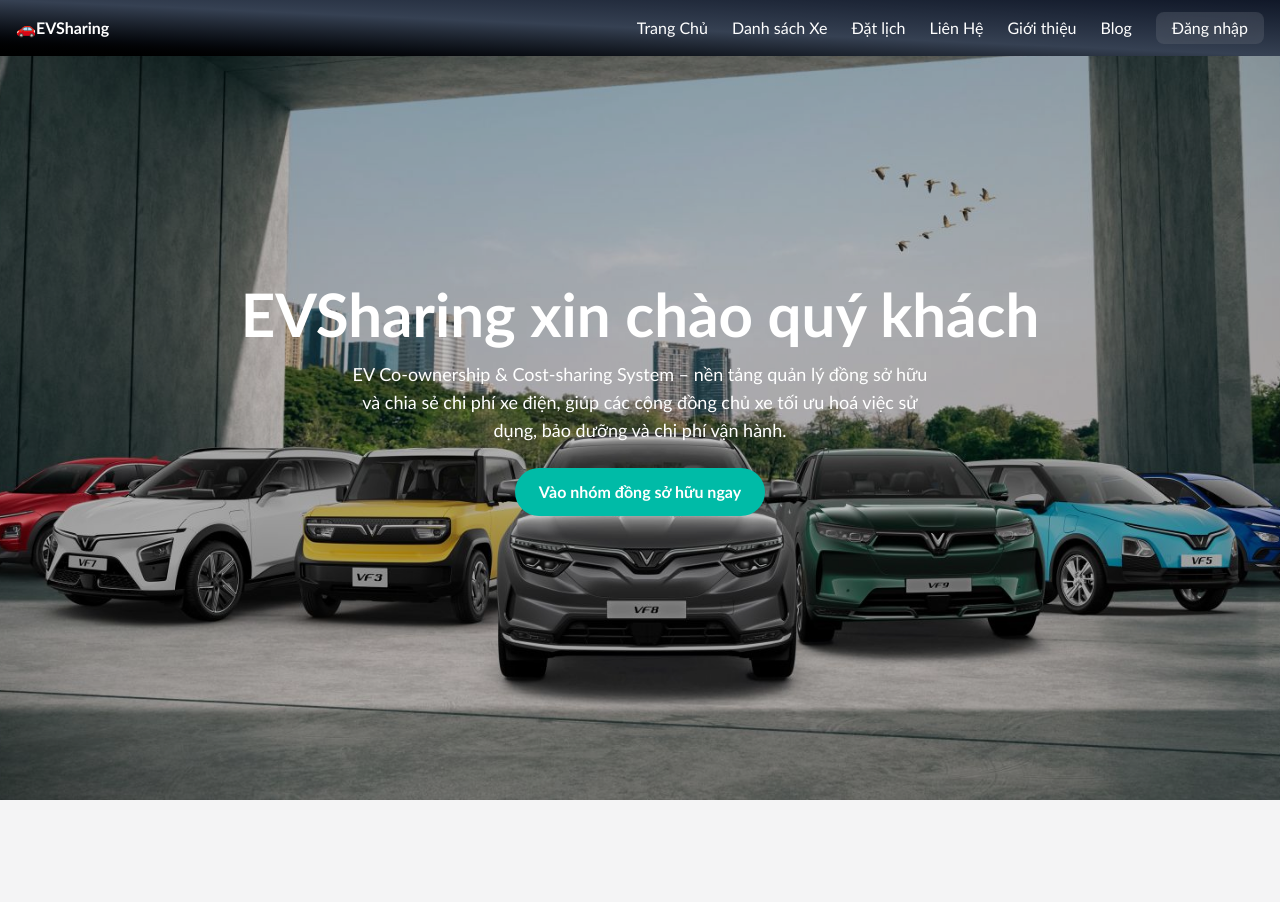
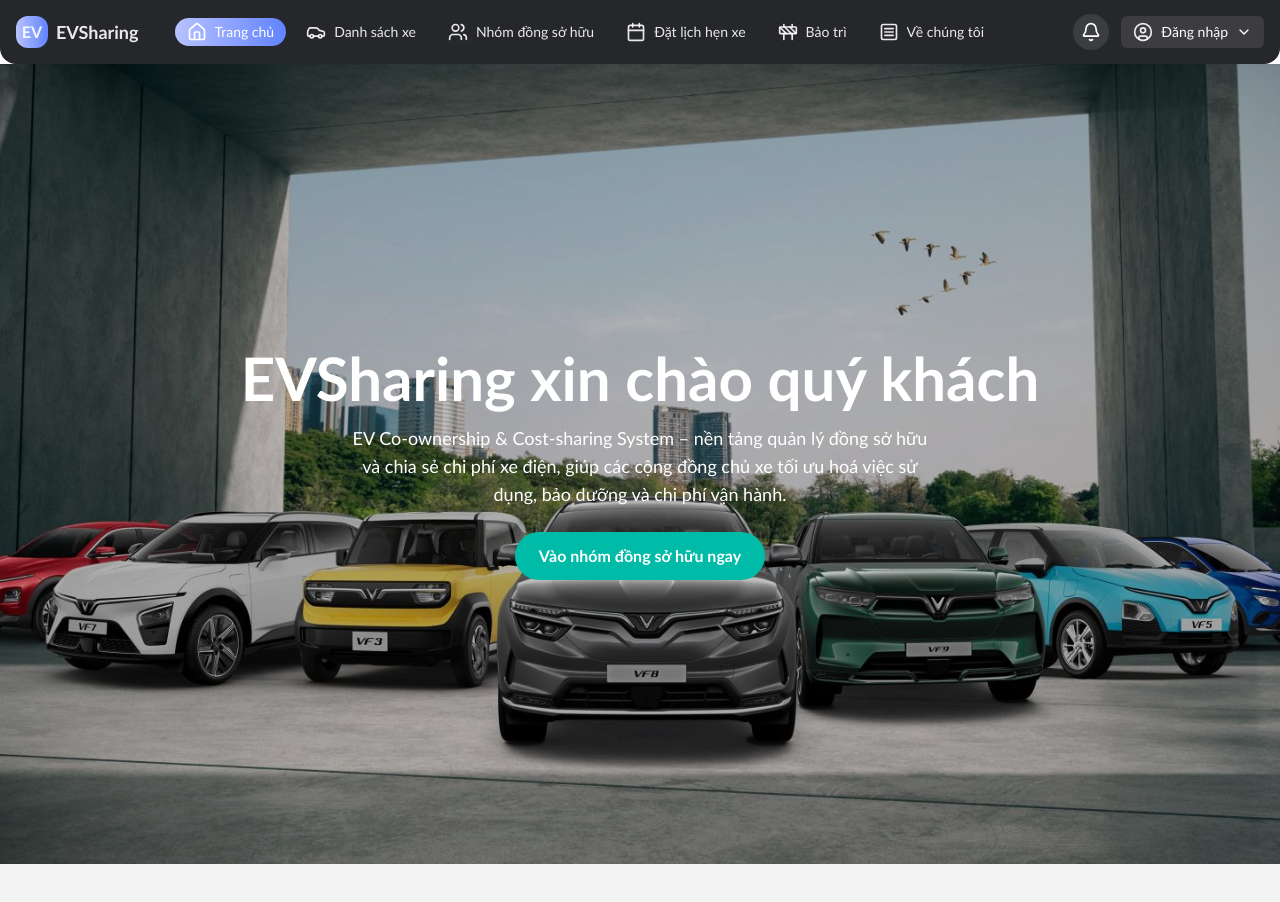
Before and after one commit to ThanhHienIT2004/fe-co-ev, a Next.js app: page / in a window 1280 px wide. Shown: the top 902 px of the page. Built offline with nearby package versions, Linux system fonts and the light colour scheme.

Commit message:
Fix header prettier

```diff
--- a/package.json
+++ b/package.json
@@ -8,12 +8,14 @@
     "start": "next start"
   },
   "dependencies": {
+    "framer-motion": "^12.23.24",
     "lucide-react": "^0.546.0",
     "next": "15.5.4",
     "next-auth": "^4.24.11",
     "notistack": "^3.0.2",
     "react": "19.1.0",
-    "react-dom": "19.1.0"
+    "react-dom": "19.1.0",
+    "react-icons": "^5.5.0"
   },
   "devDependencies": {
     "@tailwindcss/postcss": "^4",
--- a/src/app/(co-owner)/vehicles/layout.tsx
+++ b/src/app/(co-owner)/vehicles/layout.tsx
@@ -1,6 +1,6 @@
 import HeroBanner from "@/components/Banner/HeroBanner";
 import Footer from "@/components/Footer/Footer";
-import Header from "@/components/Header/Header";
+import { Header } from "@/components/Header/Header";
 import React from "react";
 
 export default function HomeLayout({ children }: { children: React.ReactNode }) {
--- a/src/app/(home)/layout.tsx
+++ b/src/app/(home)/layout.tsx
@@ -1,7 +1,7 @@
 import React from "react";
 import HeroBanner from "@/components/Banner/HeroBanner";
-import Header from "@/components/Header/Header";
 import Footer from "@/components/Footer/Footer";
+import { Header } from "@/components/Header/Header";
 
 // src/app/(guest)/layout.tsx
 export default function HomeLayout({ children }: { children: React.ReactNode }) {
--- a/src/components/Header/Header.tsx
+++ b/src/components/Header/Header.tsx
@@ -1,131 +1,117 @@
-'use client';
+"use client";
 
-import Link from 'next/link';
-import { useState, useEffect } from 'react';
-import { Menu, UserCircle, X } from 'lucide-react';
+import React, { useState } from "react";
+import Link from "next/link";
+import { usePathname } from "next/navigation";
+import {
+  Bell,
+  Users,
+  Car,
+  ChevronDown,
+  Calendar,
+  Home,
+  UserCircle,
+  Construction,
+  SquareMenu
+} from "lucide-react";
+import { motion, AnimatePresence } from "framer-motion";
 
-export default function Header() {
-    const [isOpen, setIsOpen] = useState(false);
-    const [user, setUser] = useState<{ email: string } | null>(null);
+export const Header = () => {
+  const [open, setOpen] = useState(false);
+  const pathname = usePathname();
 
-    // Nav links
-    const navLinks = [
-        { label: 'Trang Chủ', href: '/' },
-        { label: 'Danh sách Xe', href: '/vehicles' },
-        { label: 'Đặt lịch', href: '/booking' },
-        { label: 'Liên Hệ', href: '/contact' },
-        { label: 'Giới thiệu', href: '/about' },
-        { label: 'Blog', href: '/post' }
+  const navItems = [
+    { href: "/", label: "Trang chủ", icon: Home },
+    { href: "/vehicles", label: "Danh sách xe", icon: Car },
+    { href: "/group", label: "Nhóm đồng sở hữu", icon: Users },
+    { href: "/booking", label: "Đặt lịch hẹn xe", icon: Calendar },
+    { href: "/maintains", label: "Bảo trì", icon: Construction },
+        { href: "/about", label: "Về chúng tôi", icon: SquareMenu },
+
   ];
 
-    // Giả lập fetch session từ localStorage hoặc API
-    useEffect(() => {
-        const session = localStorage.getItem('session');
-        if (session) {
-            setUser(JSON.parse(session));
-        }
-    }, []);
-
-    // Logout
-    const handleLogout = () => {
-        localStorage.removeItem('session');
-        setUser(null);
-    };
-
   return (
-        <header className="fixed w-full top-0 z-50 bg-gradient-to-tr from-black via-gray-700 to-gray-900 transition-all duration-140">
-            <div className="max-w-7xl mx-auto flex items-center justify-between px-4 py-3">
-                {/* Logo */}
-                <Link href="/" className="text-white font-bold text-white flex items-center gap-2">
-                    <span className="text-white">🚗EVSharing</span>
+    <div className="sticky top-0 z-20 w-full rounded-b-2xl bg-[#26272b] text-white">
+      <div
+        className="mx-auto max-w-7xl px-4"
+        onMouseEnter={() => setOpen(true)}
+        onMouseLeave={() => setOpen(false)}
+      >
+        <div className="flex h-16 items-center justify-between">
+          {/* Logo + Menu */}
+          <div className="flex items-center gap-3">
+            <Link
+              href="/"
+              className="flex items-center gap-2 text-white/90 hover:opacity-80 transition"
+            >
+              <div
+                className="size-8 rounded-xl grid place-items-center font-bold"
+                style={{
+                  background:
+                    "linear-gradient(to right, #B8C2FF 0%, #6183FF 100%)",
+                }}
+              >
+                EV
+              </div>
+              <span className="text-lg font-semibold">EVSharing</span>
             </Link>
 
-                {/* Desktop Menu */}
-                <nav className="hidden md:flex space-x-6 items-center">
-                    {navLinks.map(link => (
+            {/* Navigation */}
+            <nav className="ml-6 hidden md:flex items-center gap-2">
+              {navItems.map((item) => {
+                const isActive = pathname === item.href;
+                return (
                   <Link
-                            key={`${link.label}-${link.href}`} // key duy nhất
-                            href={link.href}
-                            className="text-white hover:text-gray-400 font-medium"
+                    key={item.href}
+                    href={item.href}
+                    className={`group relative inline-flex items-center rounded-full px-3 py-1 text-sm transition
+                      ${isActive ? "text-white" : "text-white/90 hover:bg-indigo-500/20"}`}
+                    style={
+                      isActive
+                        ? {
+                            background:
+                              "linear-gradient(to right, #B8C2FF 0%, #6183FF 100%)",
+                          }
+                        : {}
+                    }
                   >
-                            {link.label}
+                    <item.icon className="size-5 shrink-0" />
+                    <AnimatePresence initial={false}>
+                      {(isActive || open) && (
+                        <motion.span
+                          initial={{ width: 0, opacity: 0 }}
+                          animate={{ width: "auto", opacity: 1 }}
+                          exit={{ width: 0, opacity: 0 }}
+                          transition={{ duration: 0.25 }}
+                          className="overflow-hidden ml-2 whitespace-nowrap"
+                        >
+                          {item.label}
+                        </motion.span>
+                      )}
+                    </AnimatePresence>
                   </Link>
-                    ))}
-
-                    {/* Auth Section */}
-                    {!user ? (
-                        <Link
-                            href="/login"
-                            className="text-white hover:text-gray-400 font-medium px-4 py-1 rounded-lg bg-white/10 hover:bg-white/20 backdrop-blur-md transition"
-                        >
-                            Đăng nhập
-                        </Link>
-                    ) : (
-                        <div className="relative group ml-4">
-                            <div className="inline-flex items-center gap-2 px-3 py-1.5 rounded-md bg-white/10 backdrop-blur-md text-sm font-medium text-gray-700 hover:bg-white/20 transition cursor-pointer">
-                                <UserCircle className="w-5 h-5 text-white/90" />
-                                {user.email}
+                );
+              })}
+            </nav>
           </div>
 
-                            <div className="absolute right-0 mt-2 w-48 rounded-md shadow-lg bg-white/10 backdrop-blur-md ring-1 ring-white/20 z-50 opacity-0 invisible group-hover:opacity-100 group-hover:visible transition duration-150">
-                                <Link href="/profile" className="block px-4 py-2 text-sm text-gray-700 hover:bg-gray-100">
-                                    Thông tin cá nhân
-                                </Link>
-                                <Link href="/profile/appointment" className="block px-4 py-2 text-sm text-gray-700 hover:bg-gray-100">
-                                    Lịch đặt xe của tôi
-                                </Link>
-                                <button
-                                    onClick={handleLogout}
-                                    className="w-full text-left px-4 py-2 text-sm text-red-600 hover:bg-gray-100"
-                                >
-                                    Đăng xuất
+          {/* Right side */}
+          <div className="flex items-center gap-3">
+            {/* Notifications */}
+            <button className="rounded-full bg-white/10 p-2 hover:bg-white/15">
+              <Bell className="size-5" />
             </button>
+
+            {/* User section (tĩnh) */}
+            <div className="inline-flex items-center gap-2 px-3 py-1.5 rounded-md bg-white/10 backdrop-blur-md text-sm font-medium text-white hover:bg-white/20 transition cursor-pointer">
+              <UserCircle className="w-5 h-5 text-white/90" />
+              Đăng nhập
+
+              <ChevronDown className="size-4" />
             </div>
           </div>
-                    )}
-                </nav>
-
-                {/* Mobile Toggle */}
-                <button className="md:hidden text-gray-700" onClick={() => setIsOpen(!isOpen)}>
-                    {isOpen ? <X size={24} /> : <Menu size={24} />}
-                </button>
         </div>
-
-            {/* Mobile Menu */}
-            {isOpen && (
-                <nav className="md:hidden bg-white/10 backdrop-blur-md flex flex-col px-4 py-3 space-y-2">
-                    {navLinks.map(link => (
-                        <Link
-                            key={`mobile-${link.label}-${link.href}`}
-                            href={link.href}
-                            className="text-black hover:text-white font-medium block"
-                        >
-                            {link.label}
-                        </Link>
-                    ))}
-
-                    {!user ? (
-                        <Link
-                            href="/login"
-                            className="text-teal-400 hover:text-white font-medium px-4 py-1 rounded-lg bg-white/10 hover:bg-white/20 transition"
-                        >
-                            Đăng nhập
-                        </Link>
-                    ) : (
-                        <div className="flex flex-col">
-                            <span className="px-4 py-2 text-sm text-gray-700">{user.email}</span>
-                            <Link href="/profile" className="px-4 py-2 text-sm text-gray-700 hover:bg-gray-100">Thông tin cá nhân</Link>
-                            <Link href="/profile/appointment" className="px-4 py-2 text-sm text-gray-700 hover:bg-gray-100">Lịch đặt xe của tôi</Link>
-                            <button
-                                onClick={handleLogout}
-                                className="w-full text-left px-4 py-2 text-sm text-red-600 hover:bg-gray-100"
-                            >
-                                Đăng xuất
-                            </button>
       </div>
-                    )}
-                </nav>
-            )}
-        </header>
+    </div>
   );
-}
+};
```
Also changed, not shown: 1 other file (tests, documents, lock files or other folders). Lines whose indentation alone changed are shown as unchanged.
